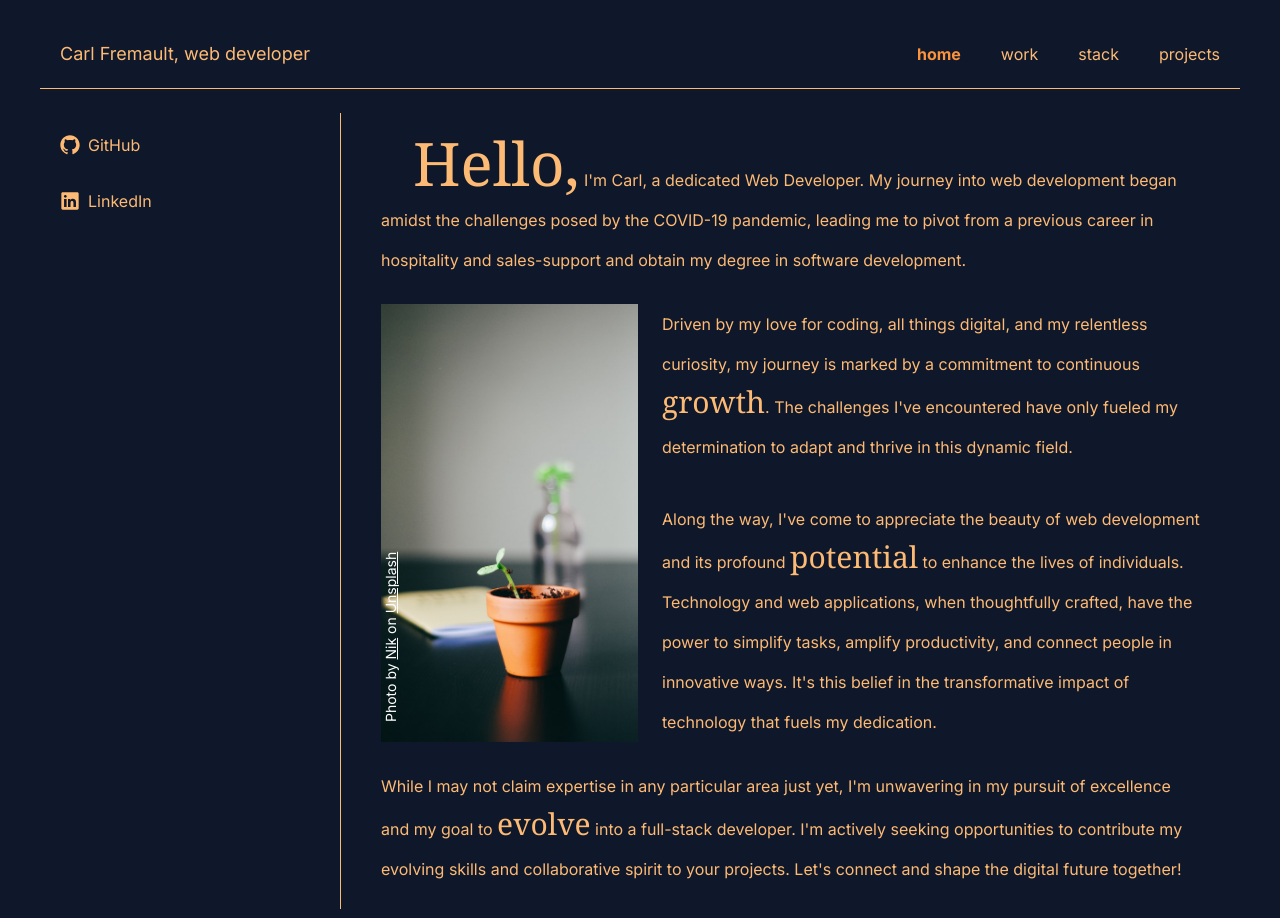
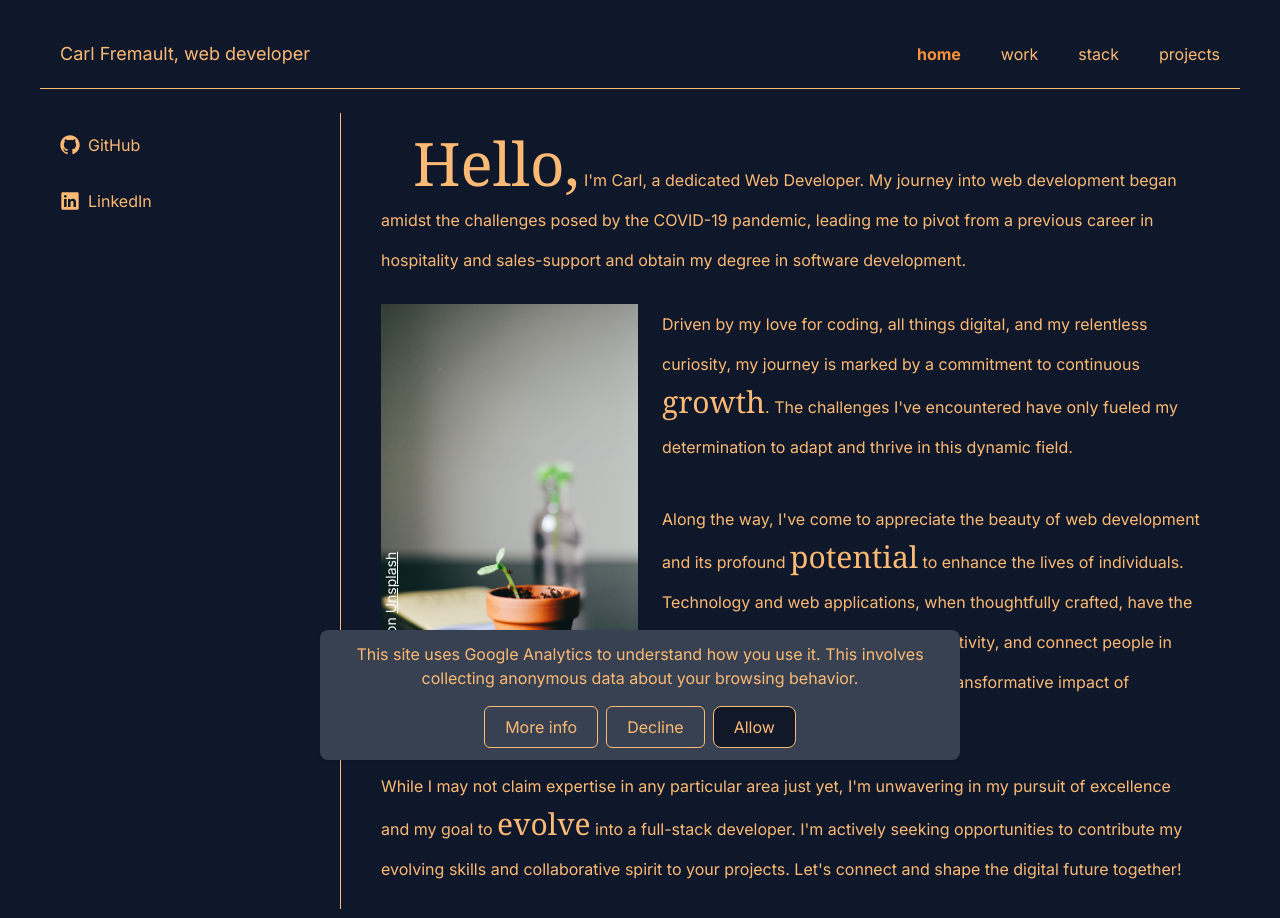
Before and after one commit to carlfremault/NextPortfolioV3, a Next.js app: page / in a window 1280 px wide. Shown: the top 918 px of the page. Built offline with nearby package versions, Linux system fonts and the light colour scheme; no server answers.

Commit message:
Added opt-in Google Analytics

```diff
--- a/src/app/(routes)/layout.tsx
+++ b/src/app/(routes)/layout.tsx
@@ -1,10 +1,11 @@
 import "../globals.css";
 import type { Metadata } from "next";
-
 import { Inter } from "next/font/google";
 import Navbar from "../_components/navbar/Navbar";
 import ContactLinks from "../_components/ContactLinks";
-import UnsplashImage from "../_components/UnsplashImage";
+import GoogleAnalytics from "../_components/GoogleAnalytics";
+import CookieBanner from "../_components/CookieBanner";
+import * as gtag from "../utils/gtag";
 
 const inter = Inter({ subsets: ["latin"] });
 
@@ -18,8 +19,11 @@ export default function RootLayout({
 }: {
   children: React.ReactNode;
 }) {
+  const trackingId = gtag.GA_TRACKING_ID!;
+
   return (
     <html lang="en">
+      <GoogleAnalytics GA_TRACKING_ID={trackingId} />
       <body
         className={`${inter.className} mx-auto max-w-7xl content-center bg-slate-900 px-10 py-5`}
       >
@@ -34,6 +38,7 @@ export default function RootLayout({
             </div>
           </main>
         </div>
+        <CookieBanner />
       </body>
     </html>
   );
--- /dev/null
+++ b/src/app/_components/CookieBanner.tsx
@@ -0,0 +1,75 @@
+"use client";
+
+import Link from "next/link";
+import { getLocalStorage, setLocalStorage } from "../utils/localStorage";
+import { useState, useEffect } from "react";
+
+export default function CookieBanner() {
+  const [cookieConsent, setCookieConsent] = useState<boolean | null>(null);
+
+  // Get consent in case it's stored in local storage
+  useEffect(() => {
+    const storedCookieConsent = getLocalStorage("cfportfolio_cookie_consent");
+
+    setCookieConsent(storedCookieConsent);
+  }, [setCookieConsent]);
+
+  // Update GA consent
+  useEffect(() => {
+    const newValue = cookieConsent ? "granted" : "denied";
+
+    window.gtag("consent", "update", {
+      analytics_storage: newValue,
+    });
+  }, [cookieConsent]);
+
+  const handleConsent = (consent: boolean) => {
+    setCookieConsent(consent);
+    setLocalStorage("cfportfolio_cookie_consent", consent);
+  };
+
+  return (
+    <div
+      className={`fixed bottom-0 left-0 right-0
+                        mx-auto my-10 max-w-max
+                        flex-col items-center justify-between gap-4 rounded-lg bg-gray-700 px-3 py-3 text-orange-300
+                        shadow md:max-w-screen-sm md:px-4 ${
+                          cookieConsent != null ? "hidden" : "flex"
+                        }`}
+    >
+      <div className="text-center">
+        <Link href="/info/cookies">
+          <p>
+            This site uses Google Analytics to understand how you use it. This
+            involves collecting anonymous data about your browsing behavior.
+          </p>
+        </Link>
+      </div>
+
+      <div className="flex gap-2">
+        <a
+          href="https://blog.google/around-the-globe/google-europe/google-analytics-facts/"
+          className=""
+          target="_blank"
+          rel="noreferrer"
+        >
+          <button className="rounded-md border border-orange-300 px-5 py-2 text-orange-300">
+            More info
+          </button>
+        </a>
+        <button
+          className="rounded-md border border-orange-300 px-5 py-2 text-orange-300"
+          onClick={() => handleConsent(false)}
+        >
+          Decline
+        </button>
+        <button
+          className="rounded-lg border border-orange-300 bg-gray-900 px-5 py-2 text-orange-300"
+          onClick={() => handleConsent(true)}
+        >
+          Allow
+        </button>
+      </div>
+    </div>
+  );
+}
--- /dev/null
+++ b/src/app/_components/GoogleAnalytics.tsx
@@ -0,0 +1,50 @@
+"use client";
+
+import { useEffect } from "react";
+import Script from "next/script";
+import { usePathname } from "next/navigation";
+import { pageview } from "../utils/gtag";
+
+export default function GoogleAnalytics({
+  GA_TRACKING_ID,
+}: {
+  GA_TRACKING_ID: string;
+}) {
+  const pathname = usePathname();
+
+  useEffect(() => {
+    pageview(GA_TRACKING_ID, pathname);
+  }, [pathname, GA_TRACKING_ID]);
+
+  return (
+    <>
+      <Script
+        strategy="afterInteractive"
+        src={`https://www.googletagmanager.com/gtag/js?id=${GA_TRACKING_ID}`}
+      />
+      <Script
+        id="google-analytics"
+        strategy="afterInteractive"
+        dangerouslySetInnerHTML={{
+          __html: `
+                window.dataLayer = window.dataLayer || [];
+                function gtag(){dataLayer.push(arguments);}
+                gtag('js', new Date());
+
+                gtag('consent', 'default', {
+                    'ad_storage': 'denied',
+                    'ad_user_data': 'denied',
+                    'ad_personalization': 'denied',
+                    'analytics_storage': 'denied',
+                    'functionality_storage': 'denied',
+                    'personalization_storage': 'denied',
+                    'security_storage': 'denied',
+                });
+
+                gtag('config', '${GA_TRACKING_ID}');
+                `,
+        }}
+      />
+    </>
+  );
+}
--- /dev/null
+++ b/src/app/utils/gtag.js
@@ -0,0 +1,7 @@
+export const GA_TRACKING_ID = process.env.NEXT_PUBLIC_GOOGLE_ID;
+
+export const pageview = (GA_MEASUREMENT_ID, url) => {
+  window.gtag("config", GA_MEASUREMENT_ID, {
+    page_location: url,
+  });
+};
--- /dev/null
+++ b/src/app/utils/localStorage.ts
@@ -0,0 +1,28 @@
+import "client-only";
+
+const SIXMONTHSINMILLISECONDS = 6 * 30 * 24 * 60 * 60 * 1000;
+
+export function getLocalStorage(key: string) {
+  const itemStr = localStorage.getItem(key);
+
+  if (itemStr !== null && itemStr !== "undefined") {
+    const now = new Date();
+    const item = JSON.parse(itemStr);
+    // if the item is expired, delete the item from localStorage
+    if (now.getTime() > item?.expiry) {
+      localStorage.removeItem(key);
+      return null;
+    }
+    return item.value;
+  }
+  return null;
+}
+
+export function setLocalStorage(key: string, value: boolean | null) {
+  const now = new Date();
+  const item = {
+    value: value,
+    expiry: now.getTime() + SIXMONTHSINMILLISECONDS,
+  };
+  localStorage.setItem(key, JSON.stringify(item));
+}
--- a/src/global.d.ts
+++ b/src/global.d.ts
@@ -24,3 +24,7 @@ interface ActionButton {
   logo: JSX.Element;
   internal?: boolean;
 }
+
+interface Window {
+  gtag: any;
+}
```
Also changed, not shown: tsconfig.json (+7 -1 lines).
